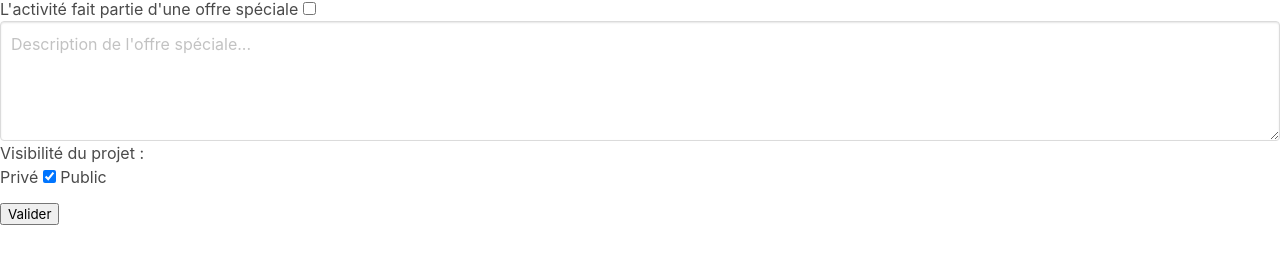
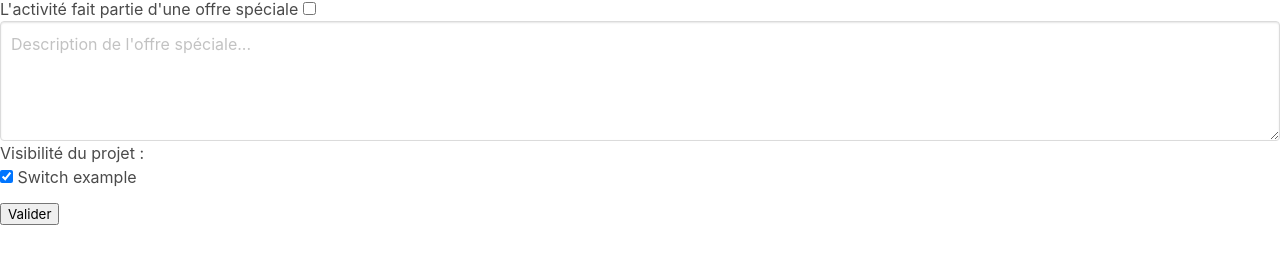
Before and after one commit to pertman/soextreme, a CodeIgniter app: page /database/ActivityController/showActivityForm in a window 1280 px wide. Shown: the part 527-800 px from the top of the page. Run offline with CodeIgniter, Linux system fonts and the light colour scheme; some libraries are stand-ins or nearby versions.

Commit message:
Ajout extensions BULMA + formulaire création activité

```diff
--- a/application/views/activityForm.php
+++ b/application/views/activityForm.php
@@ -7,6 +7,7 @@
     <meta http-equiv="X-UA-Compatible" content="ie=edge">
     <title>Création activité</title>
     <link rel="stylesheet" href="https://cdnjs.cloudflare.com/ajax/libs/bulma/0.7.5/css/bulma.min.css">
+
     <script defer src="https://use.fontawesome.com/releases/v5.3.1/js/all.js"></script>
     <meta name="csrf-token" content="<?= $_SESSION['csrf_token'] ?>">
     <script
@@ -72,9 +73,8 @@
 
     Visibilité du projet :
     <div class="field">
-        <label for="switchRoundedOutlinedDefault">Privé</label>
-        <input id="switchRoundedOutlinedDefault" type="checkbox" name="switchRoundedOutlinedDefault" class="switch is-rounded is-outlined" checked="checked">
-        <label for="switchRoundedOutlinedDefault">Public</label>
+        <input id="switchRtlExample" type="checkbox" name="switchRtlExample" class="switch is-rtl" checked="checked">
+        <label for="switchRtlExample">Switch example</label>
     </div>
 
     <input type="submit" value="Valider">
```
